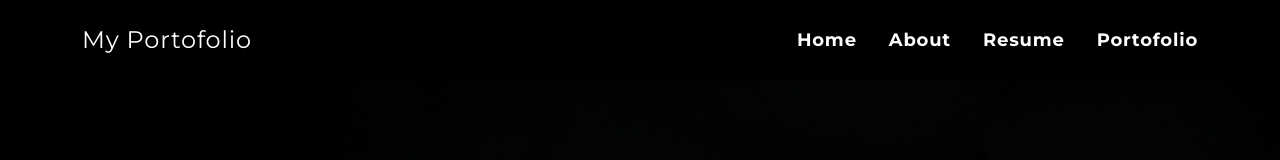
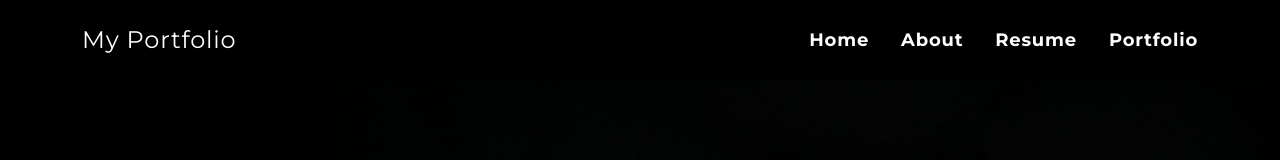
Before and after one commit to IqbalBagus-s/my-portfolio, a website: page index.html in a window 1280 px wide. Shown: the top 160 px of the page. Drawn offline with nearby package versions, Linux system fonts and the light colour scheme.

Commit message:
minor changes

```diff
--- a/index.html
+++ b/index.html
@@ -3,7 +3,7 @@
 <head>
   <meta charset="UTF-8">
   <meta name="viewport" content="width=device-width, initial-scale=1.0">
-  <title>My Portofolio</title>
+  <title>My Portfolio</title>
   <!-- favicon -->
   <link rel="icon" type="image/x-icon" href="./assets/img/Favicon.ico">
   <!-- remix icon -->
@@ -16,13 +16,13 @@
   <header id="navbar" class="bg-black fixed w-full top-0 left-0 z-50">
     <!-- navbar -->
      <nav class="container flex items-center justify-between h-16 sm:h-20">
-      <div class="sm:text-2xl">My Portofolio</div>
+      <div class="sm:text-2xl">My Portfolio</div>
         <div id="nav-menu" class="absolute top-0 left-[-100%] min-h-[80vh] w-full bg-black-950/80 backdrop-blur-sm flex items-center justify-center duration-300 overflow-hidden lg:static lg:min-h-fit lg:bg-transparent lg:w-auto">
           <ul class="flex flex-col items-center gap-8 lg:flex-row">
             <li><a href="#home" class="nav-link">Home</a></li>
             <li><a href="#about" class="nav-link">About</a></li>
             <li><a href="#resume" class="nav-link">Resume</a></li>
-            <li><a href="#portofolio" class="nav-link">Portofolio</a></li>
+            <li><a href="#portfolio" class="nav-link">Portfolio</a></li>
           </ul>
         </div>
 
@@ -322,12 +322,12 @@
     </div>
     </section>
 
-    <!-- Portofolio Section -->
-    <section id="portofolio" class="relative min-h-screen flex flex-col justify-center items-center bg-black py-24">
-      <!-- Portofolio Title -->
+    <!-- Portfolio Section -->
+    <section id="portfolio" class="relative min-h-screen flex flex-col justify-center items-center bg-black py-24">
+      <!-- Portfolio Title -->
       <div class="container mx-auto text-center mb-12 flex flex-col gap-8">
         <h1 class="text-4xl font-bold relative">
-          Portofolio
+          Portfolio
           <span class="absolute -bottom-2 left-1/2 transform -translate-x-1/2 h-1 bg-darkBlue w-24 sm:w-36"></span>
         </h1>
         <p class="text-sm mt-4">
@@ -335,7 +335,7 @@
         </p>
       </div>
 
-      <!-- Portofolio Card -->
+      <!-- Portfolio Card -->
       <div class="container mx-auto px-5 lg:px-10">
         <div class="grid gap-y-6 gap-x-6 sm:grid-cols-1 md:grid-cols-2 lg:grid-cols-3 justify-items-center">
           <!-- Card 1 -->
```
